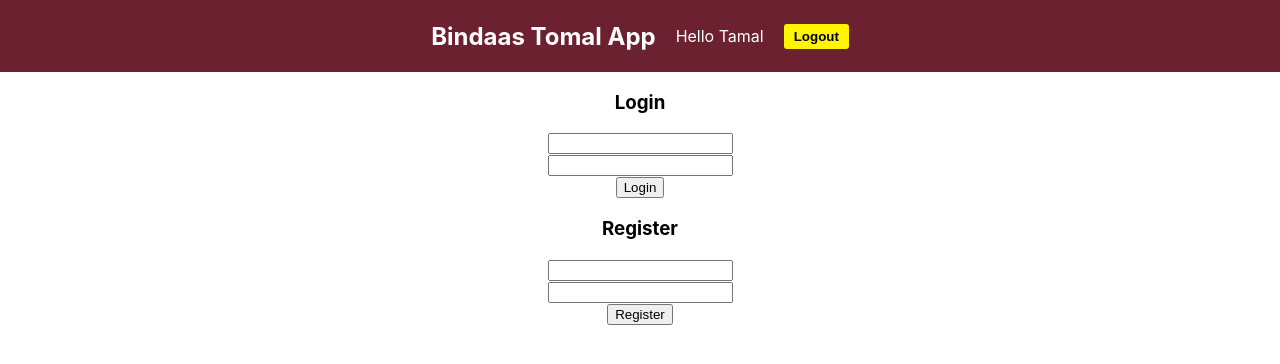
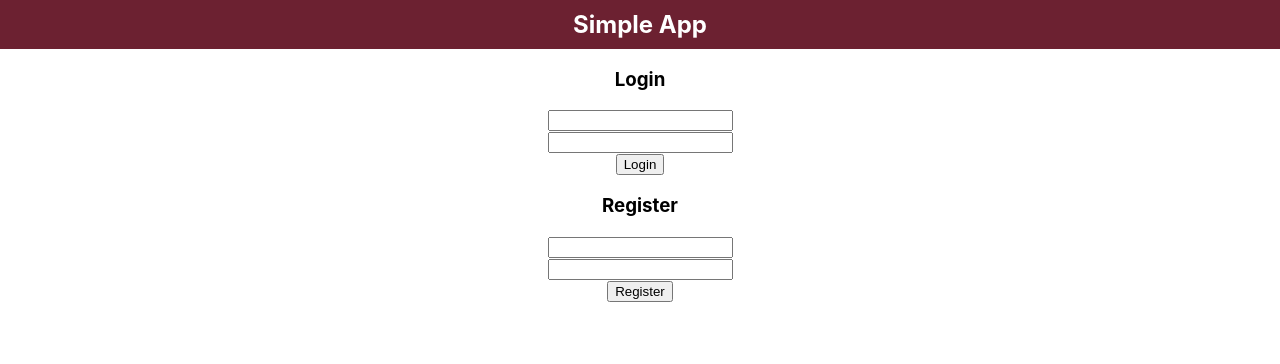
Before and after one commit to tamalchowdhury/simplelogin2, a React (Create React App) app: page / in a window 1280 px wide. Shown: the top 364 px of the page. Built offline with nearby package versions, Linux system fonts and the light colour scheme.

Commit message:
adds authenticated setion

```diff
--- a/src/App.jsx
+++ b/src/App.jsx
@@ -1,3 +1,4 @@
+import React from 'react'
 import './App.css'
 
 function Form({ formFn, submitButton }) {
@@ -26,6 +27,8 @@ function Form({ formFn, submitButton }) {
 }
 
 function App() {
+  const [isLoggedIn, setIsLoggedIn] = React.useState(false)
+
   function login(formData) {
     console.log('Login', formData)
   }
@@ -36,23 +39,41 @@ function App() {
 
   function logout() {}
 
-  return (
-    <div className="App">
-      <div className="header">
-        <h1>Bindaas Tomal App</h1>
-        <p>Hello Tamal</p>
-        <button className="button" type="button">
-          Logout
-        </button>
-      </div>
-      <main className="content">
+  function UnAuthenticatedApp() {
+    return (
+      <>
         <h3>Login</h3>
         <Form formFn={login} submitButton="Login" />
         <h3>Register</h3>
         <Form formFn={register} submitButton="Register" />
+      </>
+    )
+  }
+
+  function AuthenticatedApp() {}
+
+  return (
+    <div className="App">
+      <div className="header">
+        <h1>Simple App</h1>
+        {isLoggedIn ? <AuthenticatedHeader /> : null}
+      </div>
+      <main className="content">
+        {isLoggedIn ? <AuthenticatedApp /> : <UnAuthenticatedApp />}
       </main>
     </div>
   )
 }
 
+function AuthenticatedHeader() {
+  return (
+    <>
+      <p>Hello Tamal</p>
+      <button className="button" type="button">
+        Logout
+      </button>
+    </>
+  )
+}
+
 export default App
```
